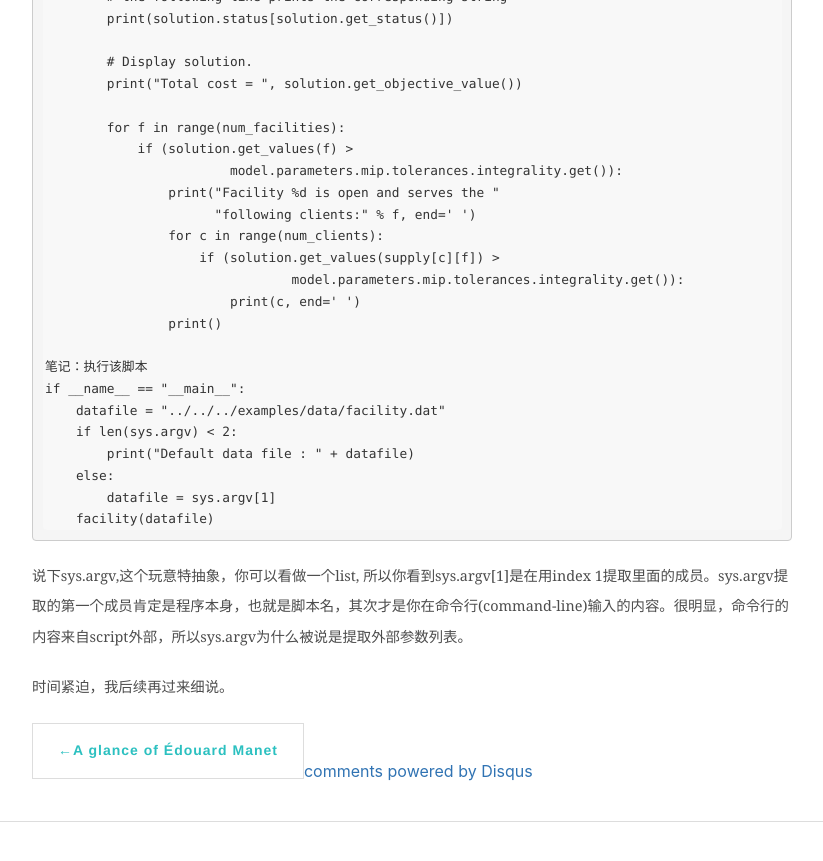
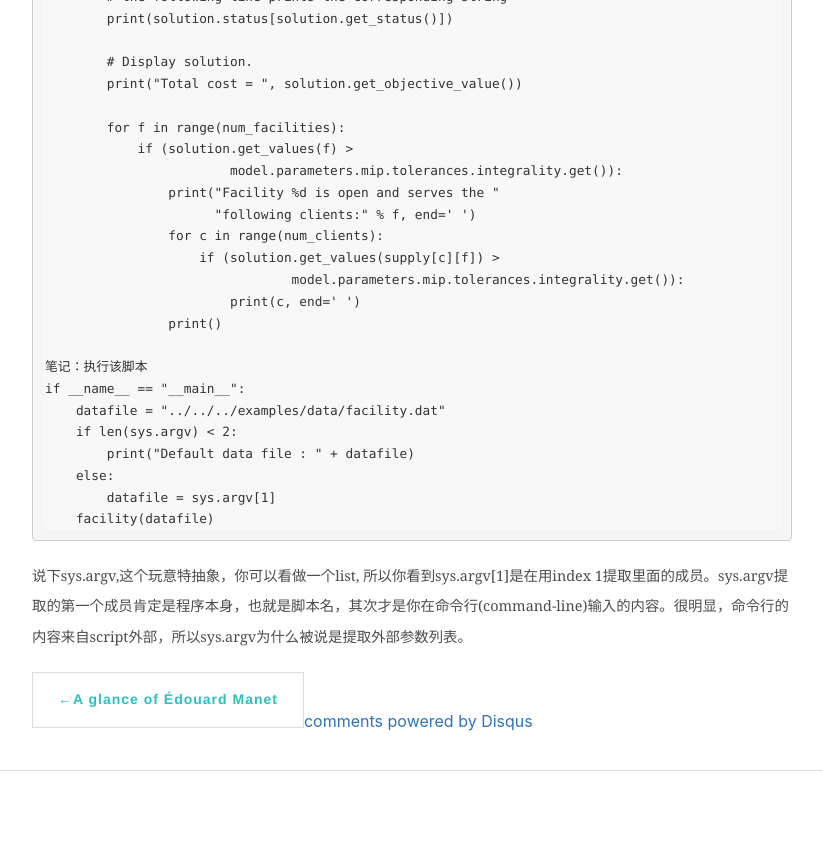
Before and after one commit to shirleysteve/1, a Jekyll site: the page built from _posts/2017-11-01-API&CPLEX.md, in a window 1280 px wide and 900 px high, scrolled down 3673 px. Shown: the top 861 px of the window, without its empty margins (228-1051 px from the left). Built offline with Jekyll 4.4.1, drawn with Linux system fonts in a browser that asks for light colours; nearby versions of some CDN libraries; comment, search, counter and statistics services are not loaded.

Commit message:
Update 2017-11-01-API&CPLEX.md

```diff
--- a/_posts/2017-11-01-API&CPLEX.md
+++ b/_posts/2017-11-01-API&CPLEX.md
@@ -164,5 +164,3 @@ title: 分析IBM CPLEX的python API一个自带例子
 
 
 说下sys.argv,这个玩意特抽象，你可以看做一个list, 所以你看到sys.argv[1]是在用index 1提取里面的成员。sys.argv提取的第一个成员肯定是程序本身，也就是脚本名，其次才是你在命令行(command-line)输入的内容。很明显，命令行的内容来自script外部，所以sys.argv为什么被说是提取外部参数列表。
-
-时间紧迫，我后续再过来细说。
```
